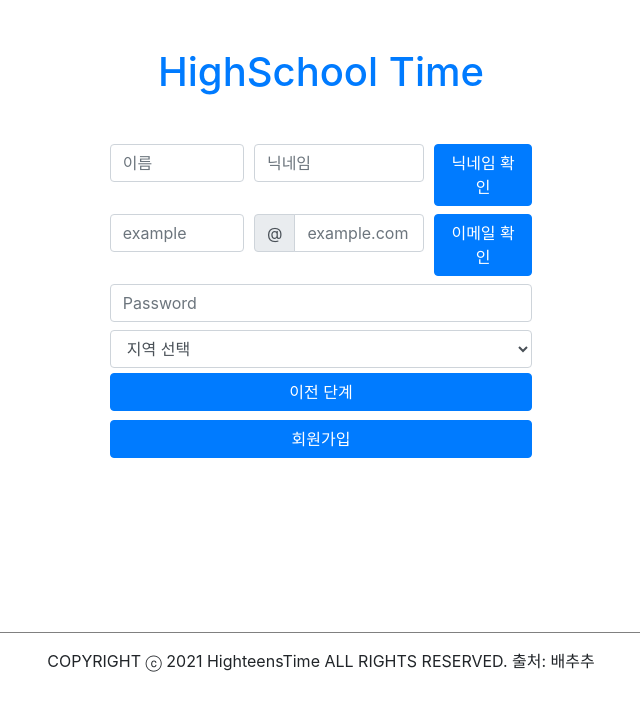
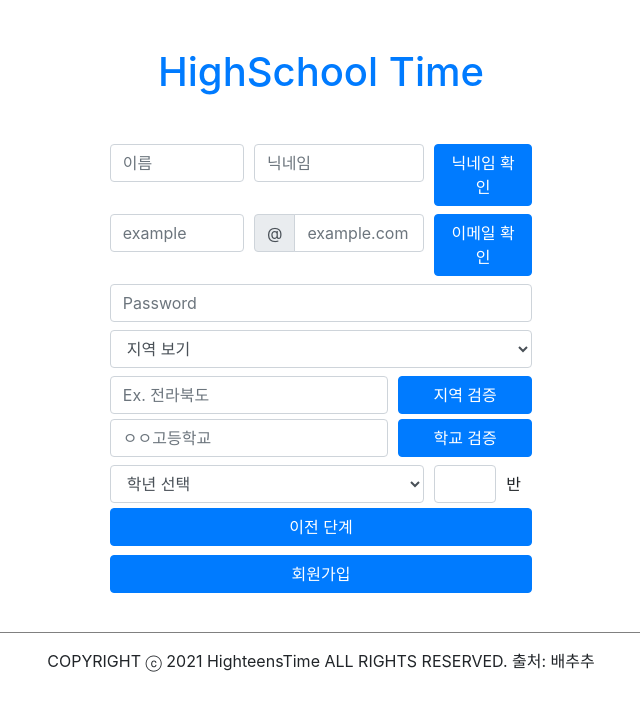
Before and after one commit to sangho98/working, a React (Create React App) app: page /register in a window 1280 px wide. Shown: the top 710 px of the page, without its empty margins (319-959 px from the left). Built offline with nearby package versions, Linux system fonts and the light colour scheme; no server answers.

Commit message:
Change Register

```diff
--- a/src/component/Dinner.js
+++ b/src/component/Dinner.js
@@ -2,9 +2,9 @@ import React, { useEffect, useState } from "react";
 import { Table } from "react-bootstrap";
 
 function Dinner(props) {
-  const { dinnerList } = props;
+  const { dinnerlist } = props;
 
-  console.log(dinnerList);
+  console.log(dinnerlist.data.mealServiceDietInfo[1].row);
   return (
     <Table>
       <thead>
--- a/src/screens/Confirm.js
+++ b/src/screens/Confirm.js
@@ -1,5 +1,5 @@
 import react, { useEffect, useState } from "react";
-import { Redirect } from "react-router";
+
 import { GetConfirmEmail } from "../utils/ApiConfig";
 
 function Confirm(props) {
--- a/src/screens/Register.js
+++ b/src/screens/Register.js
@@ -12,6 +12,7 @@ import {
   FormControl,
 } from "react-bootstrap";
 import {
+  GetSchoolInfo,
   PostCheckEmail,
   PostCheckNickname,
   PostRegister,
@@ -28,9 +29,13 @@ function Register(props) {
   const [username, setUsername] = useState(null);
   const [nickname, setNickname] = useState(null);
 
-  const [region, setRegion] = useState(null);
+  const [educationcenter, seteducationcenter] = useState(null);
+  const [schoolname, setschoolname] = useState(null);
+  const [grade, setgrade] = useState(null);
+  const [classnum, setclassnum] = useState(null);
+
   const [resResult, setResResult] = useState(false);
-
+  const [reg, setreg] = useState(false);
   const [duplicateNick, setDuplicateNick] = useState(false);
   const [duplicateEmail, setDuplicateEmail] = useState(false);
 
@@ -61,20 +66,24 @@ function Register(props) {
     setPassword(e.target.value);
   };
 
-  const onChangeRegion = (e) => {
+  const onChangeEducationCenter = (e) => {
+    seteducationcenter(e.target.value);
+    console.log(educationcenter);
+  };
+  const onChangeSchoolname = (e) => {
+    setschoolname(e.target.value);
+  };
+  const onChangeClassNum = (e) => {
+    setclassnum(e.target.value);
+  };
+  const onChangeGrade = (e) => {
     switch (e.target.value) {
-      case "서울":
-        setRegion("Seoul");
-        break;
-      case "인천":
-        setRegion("Incheon");
-        break;
-      case "정읍":
-        setRegion("Jeongeup");
-        break;
-      case "익산":
-        setRegion("Iksan");
-        break;
+      case "1학년":
+        setgrade("1");
+      case "2학년":
+        setgrade("2");
+      case "3학년":
+        setgrade("3");
     }
   };
 
@@ -197,17 +206,92 @@ function Register(props) {
           </Form.Row>
           <Form.Row style={{ marginTop: "0.5rem" }}>
             <Col>
+              <Form.Control as="select" defaultValue="Choose...">
+                <option>지역 보기</option>
+                <option>서울특별시</option>
+                <option>부산광역시</option>
+                <option>대구광역시</option>
+                <option>인천광역시</option>
+                <option>광주광역시</option>
+                <option>대전광역시</option>
+                <option>울산광역시</option>
+                <option>세종특별자치시</option>
+                <option>경기도</option>
+                <option>강원도</option>
+                <option>충청북도</option>
+                <option>충청남도</option>
+                <option>전라북도</option>
+                <option>전라남도</option>
+                <option>경상북도</option>
+                <option>경상남도</option>
+                <option>제주특별자치도</option>
+              </Form.Control>
+            </Col>
+          </Form.Row>
+          <Form.Row style={{ marginTop: "0.5rem" }}>
+            <Col md={8}>
+              <Form.Control
+                type="text"
+                placeholder="Ex. 전라북도"
+                onChange={onChangeEducationCenter}
+              />
+            </Col>
+            <Col md={4}>
+              <Button
+                style={{ width: "100%" }}
+                onClick={() => {
+                  GetSchoolInfo({
+                    setreg: setreg,
+                    schoolname: schoolname,
+                    educationcenter: educationcenter,
+                  });
+                }}
+              >
+                지역 검증
+              </Button>
+            </Col>
+          </Form.Row>
+          <Form.Row style={{ marginTop: "0.3rem" }}>
+            <Col md={8}>
+              <Form.Control
+                type="text"
+                placeholder="ㅇㅇ고등학교"
+                onChange={onChangeSchoolname}
+              />
+            </Col>
+            <Col md={4}>
+              <Button
+                style={{ width: "100%" }}
+                onClick={() => {
+                  GetSchoolInfo({
+                    setreg: setreg,
+                    schoolname: schoolname,
+                    educationcenter: educationcenter,
+                  });
+                }}
+              >
+                학교 검증
+              </Button>
+            </Col>
+          </Form.Row>
+          <Form.Row style={{ marginTop: "0.5rem" }}>
+            <Col md={9}>
               <Form.Control
                 as="select"
                 defaultValue="Choose..."
-                onChange={onChangeRegion}
+                onChange={onChangeGrade}
               >
-                <option>지역 선택</option>
-                <option>서울</option>
-                <option>인천</option>
-                <option>정읍</option>
-                <option>익산</option>
+                <option>학년 선택</option>
+                <option>1학년</option>
+                <option>2학년</option>
+                <option>3학년</option>
               </Form.Control>
+            </Col>
+            <Col md={2}>
+              <Form.Control type="text" onChange={onChangeClassNum} />
+            </Col>
+            <Col>
+              <Form.Control plaintext readOnly defaultValue="반" />
             </Col>
           </Form.Row>
           <Form.Row style={{ marginTop: "0.3rem" }}>
@@ -235,12 +319,26 @@ function Register(props) {
                     return;
                   }
 
+                  console.log(emailFull);
+                  console.log(password);
+                  console.log(username);
+                  console.log(nickname);
+                  console.log(educationcenter);
+                  console.log(grade);
+                  console.log(classnum);
+                  console.log(schoolname);
+
                   if (
                     emailFront === null ||
                     emailBack === null ||
                     password === null ||
                     username === null ||
-                    region === null
+                    educationcenter === null ||
+                    educationcenter === "지역 선택" ||
+                    grade === null ||
+                    grade === "학년 선택" ||
+                    classnum === null ||
+                    schoolname === null
                   ) {
                     console.log("No Input");
                     return;
@@ -250,7 +348,10 @@ function Register(props) {
                     password: password,
                     username: username,
                     nickname: nickname,
-                    region: region,
+                    educationcenter: educationcenter,
+                    schoolname: schoolname,
+                    grade: grade,
+                    classnum: classnum,
                   };
                   console.log(`regData : ${regData}`);
 
--- a/src/utils/ApiConfig.js
+++ b/src/utils/ApiConfig.js
@@ -8,7 +8,7 @@ export const client = axios.create({
   },
 });
 
-export const clientSet = (axios.defaults.headers.common["Authorization"] =
+export const clientset = (axios.defaults.headers.common["Authorization"] =
   localStorage.getItem("TOKEN"));
 
 export const GetMessage = (props) => {
@@ -158,7 +158,10 @@ export const PostRegister = (props) => {
     nickname: data.nickname,
     password: data.password,
     email: data.email,
-    region: data.region,
+    educationCenter: data.educationcenter,
+    schoolname: data.schoolname,
+    grade: data.grade,
+    classnum: data.classnum,
   });
   console.log(json);
   axios
@@ -218,7 +221,7 @@ export const GetFriendFollowList = async (props) => {
 };
 
 export const GetDinnerList = async (props) => {
-  const { setDinnerList } = props;
+  const { setdinnerlist } = props;
 
   await axios
     .get("/api/hub/mealServiceDietInfo", {
@@ -232,7 +235,7 @@ export const GetDinnerList = async (props) => {
       },
     })
     .then((res) => {
-      setDinnerList(res);
+      setdinnerlist(res);
       console.log(res);
     })
     .catch((err) => {
@@ -241,13 +244,37 @@ export const GetDinnerList = async (props) => {
 };
 
 export const GetSchoolInfo = async (props) => {
+  const { setreg, schoolname, educationcenter } = props;
+
+  let testmap = new Map();
+
+  testmap.set("서울특별시", "B10");
+  testmap.set("부산광역시", "C10");
+  testmap.set("대구광역시", "D10");
+  testmap.set("인천광역시", "E10");
+  testmap.set("광주광역시", "F10");
+  testmap.set("대전광역시", "G10");
+  testmap.set("울산광역시", "H10");
+  testmap.set("세종특별자치시", "I10");
+  testmap.set("경기도", "J10");
+  testmap.set("강원도", "K10");
+  testmap.set("충청북도", "M10");
+  testmap.set("충청남도", "N10");
+  testmap.set("전라북도", "P10");
+  testmap.set("전라남도", "Q10");
+  testmap.set("경상북도", "R10");
+  testmap.set("경상남도", "S10");
+  testmap.set("제주특별자치도", "T10");
+
   await axios
     .get("/api/hub/schoolInfo", {
       params: {
         KEY: "d42c851653dc4a008d9e831aaf3b8a31",
         Type: "json",
         pIndex: "1",
-        pSize: "100",
+        pSize: "1000",
+        ATPT_OFCDC_SC_CODE: testmap.get(educationcenter),
+        SCHUL_NM: schoolname,
       },
     })
     .then((res) => {
--- a/src/utils/FuncUtil.js
+++ b/src/utils/FuncUtil.js
@@ -10,7 +10,6 @@ function MessageShow(props) {
   const { data, setModalShow, typeModal, setTypeModal, prop } = props;
   const [pageNum, setPageNum] = useState(0);
   const [pageNumEnd, setPageNumEnd] = useState(5);
-  const [show, setShow] = useState(true);
   const [messageId, setMessageId] = useState(null);
   const [message, setMessage] = useState(null);
 
--- a/src/utils/URL.js
+++ b/src/utils/URL.js
@@ -1,2 +1,2 @@
-//export const SERVER_URL = "http://10.21.20.20:8080";
-export const SERVER_URL = "http://15.164.215.30:8080";
+export const SERVER_URL = "http://10.21.20.83:8080";
+//export const SERVER_URL = "http://15.164.215.30:8080";
```
Also changed, not shown: src/component/Header.js (+30 -30 lines).
